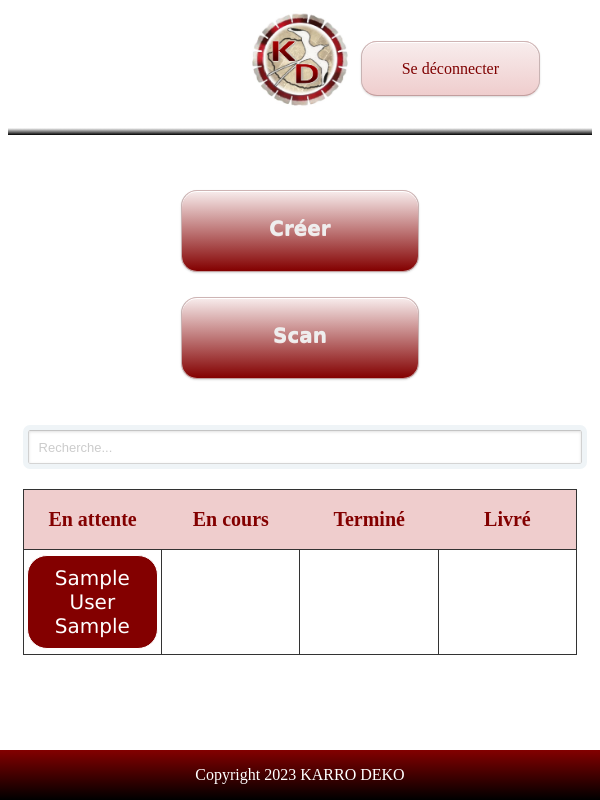
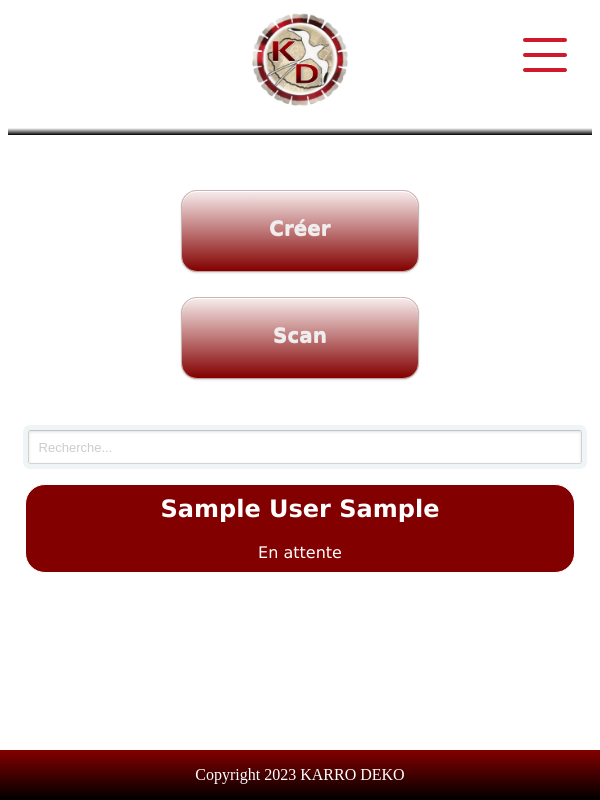
Before and after one commit to Alexandre9292/karrodeko, a Django app: page / in a window 600 px wide. Run offline with Django 4.2, Linux system fonts and the light colour scheme; a user stored in the database is signed in; tables that the repository leaves empty hold one stand-in row (values such as "Sample post"); parts of the project's set-up code (start-up, migrations or seed data) failed here and were passed over.

Commit message:
card change + header

```diff
--- a/management/templates/management/dashbord.html
+++ b/management/templates/management/dashbord.html
@@ -39,6 +39,43 @@
                 {% endfor %}
             </tbody>
         </table>
+
+        <div class="cards-dash">
+            {% for customer in list_customer %}
+                {% if customer.status == 1  %}
+                    <a href="{% url 'info_customer' customer.id %}" class="card-dash searchable" style="background: #830000; color: #FFFFFF; margin-top: 15px;">
+                        <h2>{{ customer.nom }} {{ customer.prenom }}</h2>
+                        <p>En attente</p>
+                    </a>
+                {% endif %}
+                {% if customer.status == 2  %}
+                    <a href="{% url 'info_customer' customer.id %}" class="card-dash searchable" style="background: #ffe70f; color: #000000; margin-top: 15px;">
+                        <h2>{{ customer.nom }} {{ customer.prenom }}</h2>
+                        <p>En cours</p>
+                        <p style="color: #830000;font-size: 16;"></p>>Atelier granite</p>
+                    </a>
+                {% endif %}
+                {% if customer.status == 3  %}
+                    <a href="{% url 'info_customer' customer.id %}" class="card-dash searchable" style="background: #ffe70f; color: #000000; margin-top: 15px;">
+                        <h2>{{ customer.nom }} {{ customer.prenom }}</h2>
+                        <p>En cours</p>
+                        <p style="color: #830000;font-size: 16;">Atelier plinthe</p>
+                    </a>
+                {% endif %}
+                {% if customer.status == 4  %}
+                    <a href="{% url 'info_customer' customer.id %}" class="card-dash searchable" style="background: #008325; color: #000000; margin-top: 15px;">
+                        <h2>{{ customer.nom }} {{ customer.prenom }}</h2>
+                        <p>Terminé</p>
+                    </a>
+                {% endif %}
+                {% if customer.status == 5  %}
+                    <a href="{% url 'info_customer' customer.id %}" class="card-dash searchable" style="background: #000d83; color: #FFFFFF;">
+                        <h2>{{ customer.nom }} {{ customer.prenom }}</h2>
+                        <p>Livré</p>
+                    </a>
+                {% endif %}
+            {% endfor %}
+        </div>
     </div>
 {% endblock %}
 
--- a/static/app.css
+++ b/static/app.css
@@ -328,6 +328,49 @@ input[type=password] {
     }
 }
 
+@media (min-width: 800px) {
+    .menu-button {
+        display: none;
+    }
+}
+
+@media (max-width: 800px) {
+    .login-button {
+        display: none;
+    }
+
+    .menu-button {
+        display: inline-block;
+        position: absolute;
+        top: 30px;
+        right: 30px;
+        z-index: 2;
+    }
+
+    .menu-lien {
+        display: none;
+
+        position: absolute;
+        width: 100%;
+        height: 100px;
+        top: -5;
+        list-style: none;
+        background-color: #830000;
+    }
+
+    .menu-lien li {
+        text-align: center;
+        font-size: 20px;
+        padding-top: 40px;
+    }
+
+    .menu-lien a {
+        text-decoration: none;
+        color: #fff;
+    }
+}
+
+
 /* ////////// DASHBORD ////////// */
 
 .tab-list table,
@@ -367,14 +410,6 @@ input[type=password] {
 }
 
 .tab-list a {
-    /*  font-family: 'Lucida Grande', Tahoma, Verdana, sans-serif;
-    text-align: center;
-    padding: 1px 25px;
-    margin-top: 25px;
-    border: 1px solid;
-    border-radius: 16px;
-    outline: 0; */
-
     font-family: 'Lucida Grande', Tahoma, Verdana, sans-serif;
     border-radius: 20px;
     border: 1px solid;
@@ -386,16 +421,42 @@ input[type=password] {
     font-size: 20;
 }
 
+
 @media (min-width: 1500px) {
     .button-scan {
         display: none;
     }
 }
 
-@media (max-width: 1500px) {
-    /* .tableau-dash {
+@media (min-width: 600px) {
+    .cards-dash {
         display:none;
-    } */
+    }
+}
+
+@media (max-width: 600px) {
+    .tableau-dash table {
+        display:none;
+    }
+
+    .cards-dash {
+        display: grid;
+        grid-template-columns: auto;
+        width: 100%;
+        margin-left: auto;
+        margin-right: auto;
+    }
+
+    .card-dash h2 {
+        font-size: 1.5rem;
+        margin-top: 0;
+    }
+
+    .card-dash p {
+        font-size: 1rem;
+        margin-bottom: 0;
+        margin-top: 0px;
+    }
 }
 
 /* ////////// NEW CUSTOMER ////////// */
--- a/templates/base.html
+++ b/templates/base.html
@@ -12,6 +12,21 @@
 
         {% endblock css %}
 
+        <script src="https://code.jquery.com/jquery-3.6.0.min.js"></script>
+
+        <script>
+            $(document).ready(function () {
+                var menuLien = document.querySelector('.menu-lien');
+                $("#menu-button").click(function() {
+                    if(menuLien.style.display == "block"){
+                        menuLien.style.display="none";
+                    }else{
+                        menuLien.style.display="block";
+                    }
+                });
+            });
+        </script>
+
         {% block javascripts %}
 
         {% endblock javascripts %}
@@ -23,14 +38,23 @@
                     <img class="logo" src="{% static 'images/logo.jpg'%}">
                 </a>
             </div>
+            <div id="menu-button" class="menu-button">
+                <img class="menu-icone" src="{% static 'images/menu.png'%}">
+            </div>
             {%  if user.is_authenticated %}
                 <div class="login-button">
                     <a href="{% url 'logout' %}">Se déconnecter</a>
                 </div>
+                <ul class="menu-lien">
+                    <li><a href="{% url 'logout' %}">Se déconnecter</a></li>
+                </ul>
             {%  else %}
                 <div class="login-button">
                     <a href="{% url 'login' %}">Se connecter</a>
                 </div>
+                <ul class="menu-lien">
+                    <li><a href="{% url 'login' %}">Se connecter</a></li>
+                </ul>
             {% endif %}
         </header>
         <div class="separator-header"></div>
```
Also changed, not shown: static/images/menu.png (added).
